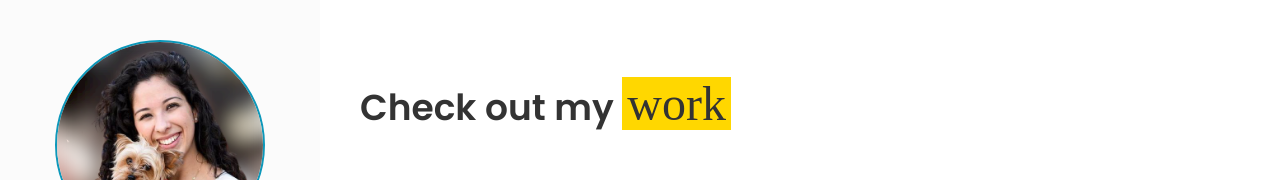
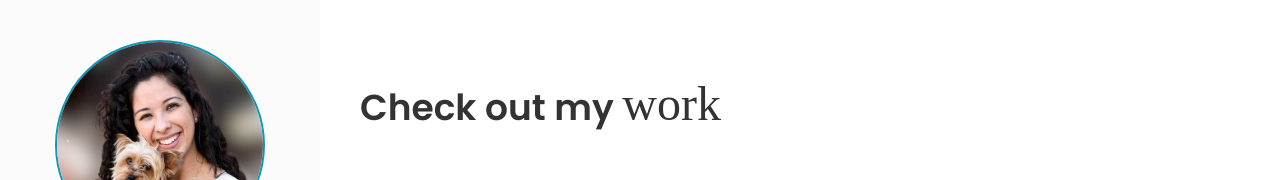
Before and after one commit to iescandon/inescandon, a Next.js app: page / in a window 1280 px wide. Shown: the top 180 px of the page. Built offline with nearby package versions, Linux system fonts and the light colour scheme; a web font is replaced by a local one.

Commit message:
removed gold from cursive heading

```diff
--- a/styles/globals.css
+++ b/styles/globals.css
@@ -24,12 +24,10 @@ body {
 }
 
 span {
-  line-height: 50%;
-  background-color: gold;
   /* color: white; */
-  /* color: gold; */
-  padding-left: 5px;
-  padding-right: 5px;
+  /* background-color: gold; */
+  /* padding-left: 5px; */
+  /* padding-right: 5px; */
 }
 
 #menu-image {
```
